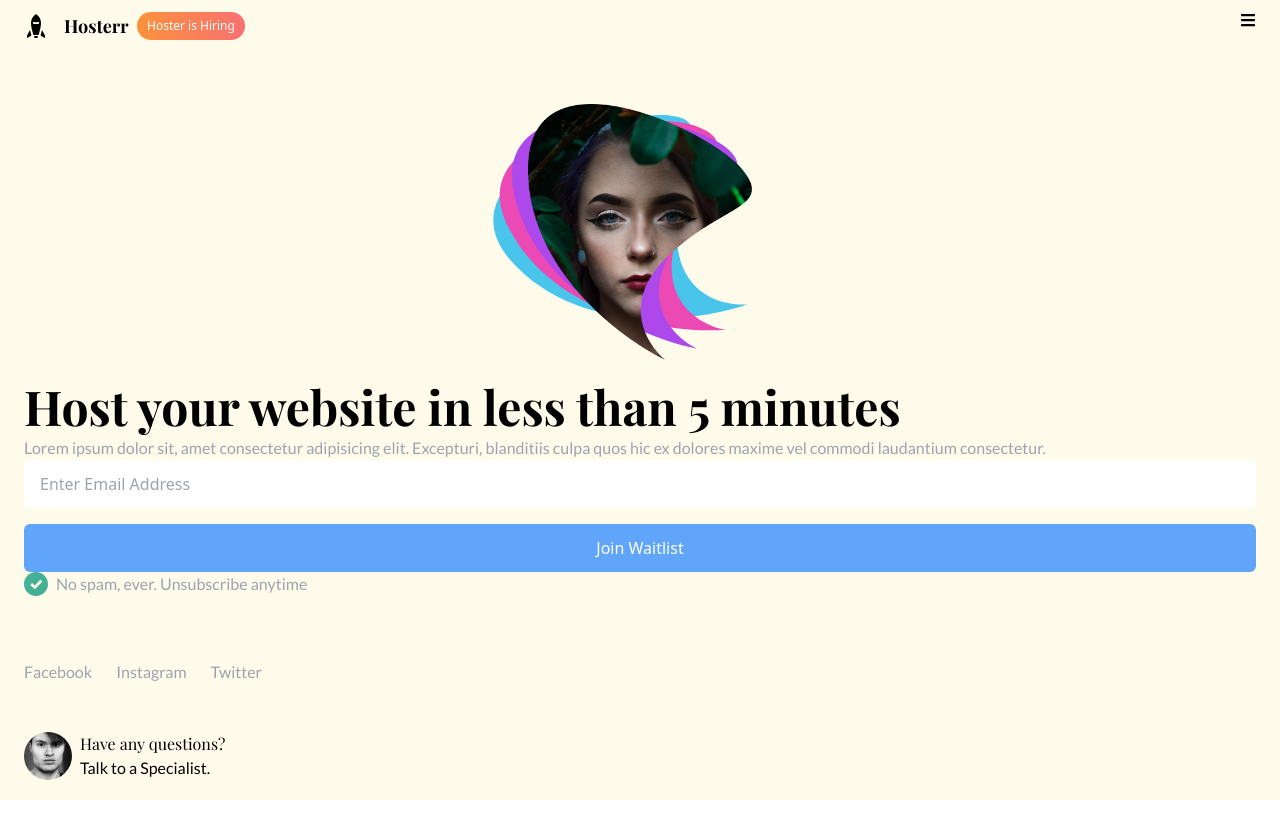
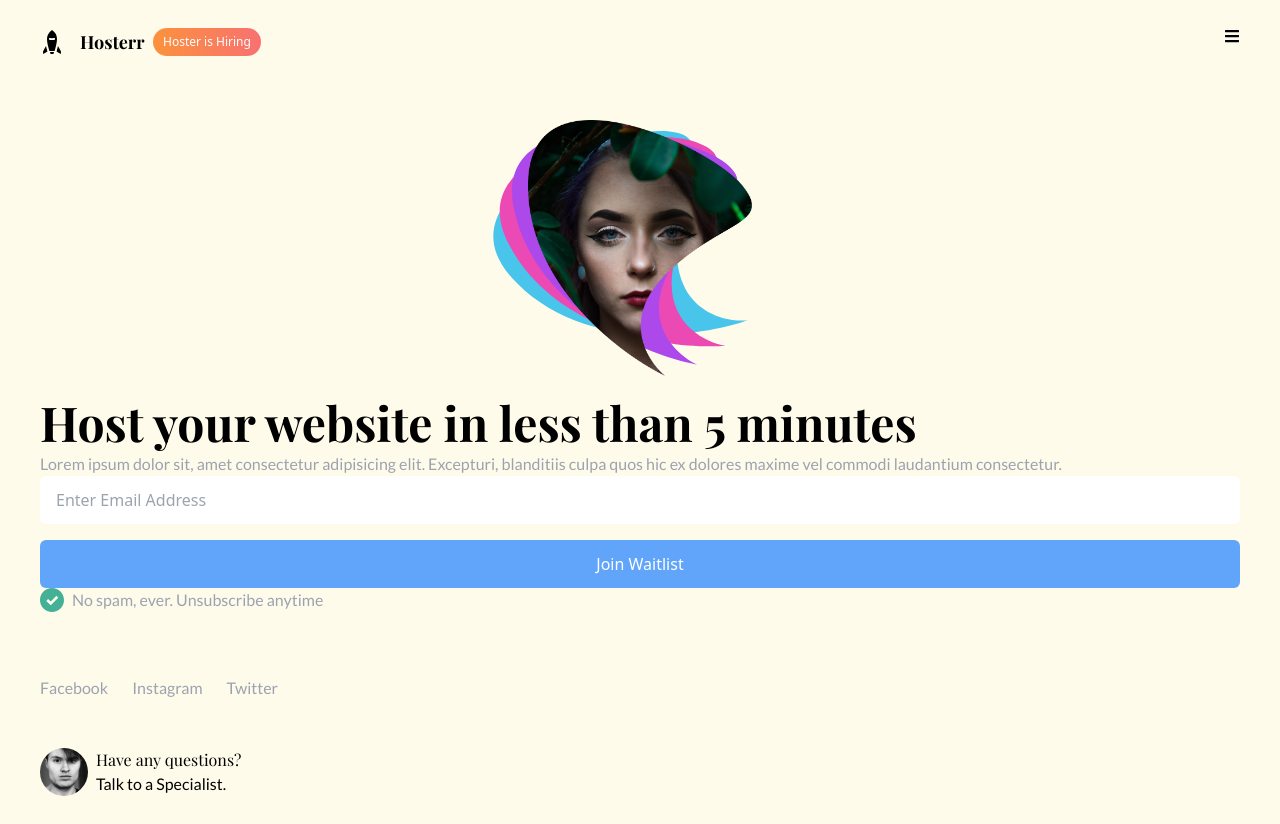
Before and after one commit to mozaid7/Projects-Zaid, a React (Vite) app in the folder Tailwind_Landing_Page/: page / in a window 1280 px wide. Before the commit the page ends 800 px from the top, so only its background shows below. Built offline with nearby package versions, Linux system fonts and the light colour scheme; a web font is replaced by a local one.

Commit message:
responsive changes

```diff
--- a/Tailwind_Landing_Page/src/App.jsx
+++ b/Tailwind_Landing_Page/src/App.jsx
@@ -5,7 +5,7 @@ import Header from "./Components/Header"
 function App() {
   return (
     <>
-      <div className="bg-amber-50 min-h-screen px-6 py-3 flex flex-col gap-16">
+      <div className="bg-amber-50 min-h-screen px-6 py-3 flex flex-col gap-16 md:px-10 md:py-7 md:justify-between">
         <Header/>
         <Body/>
         <Footer/>
```
